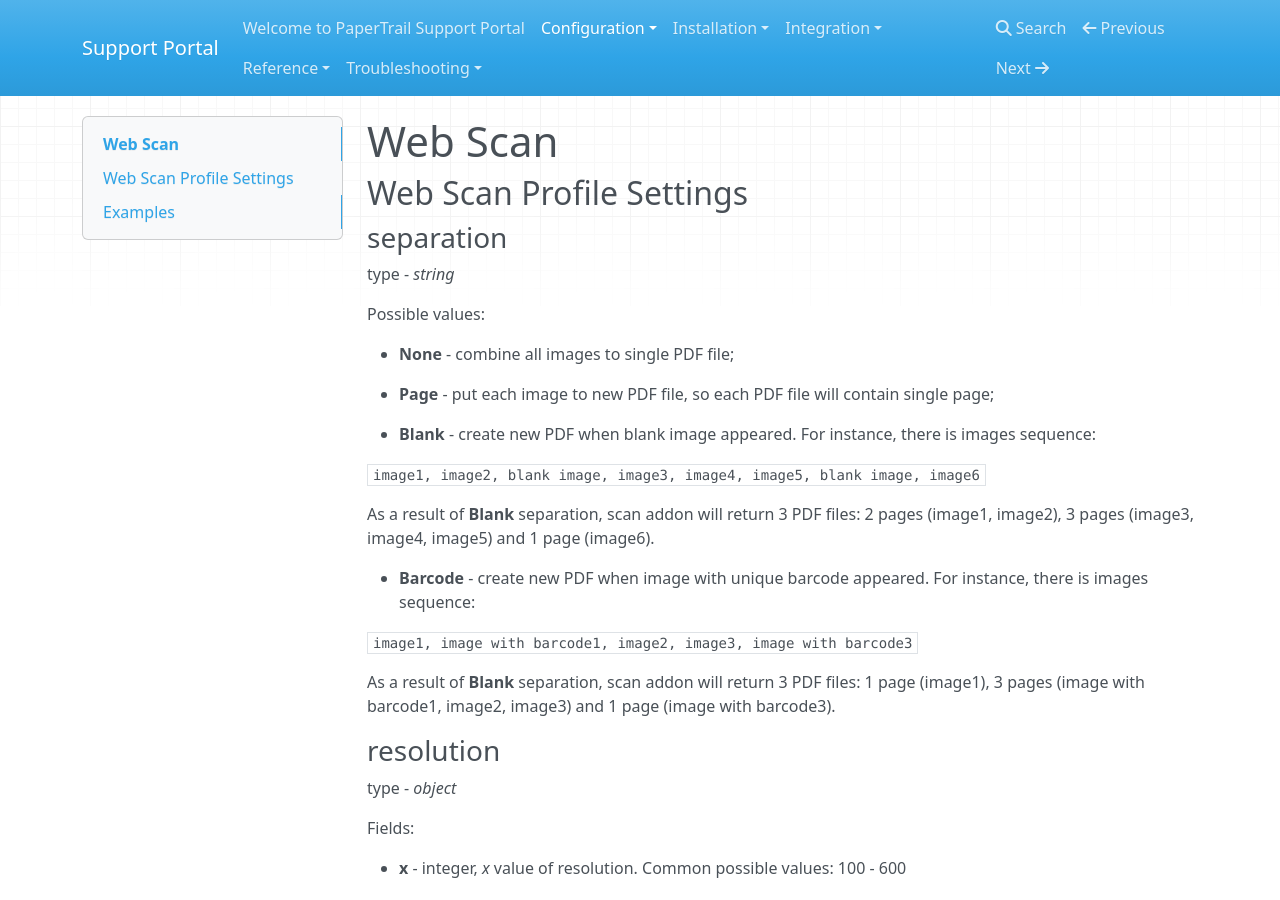
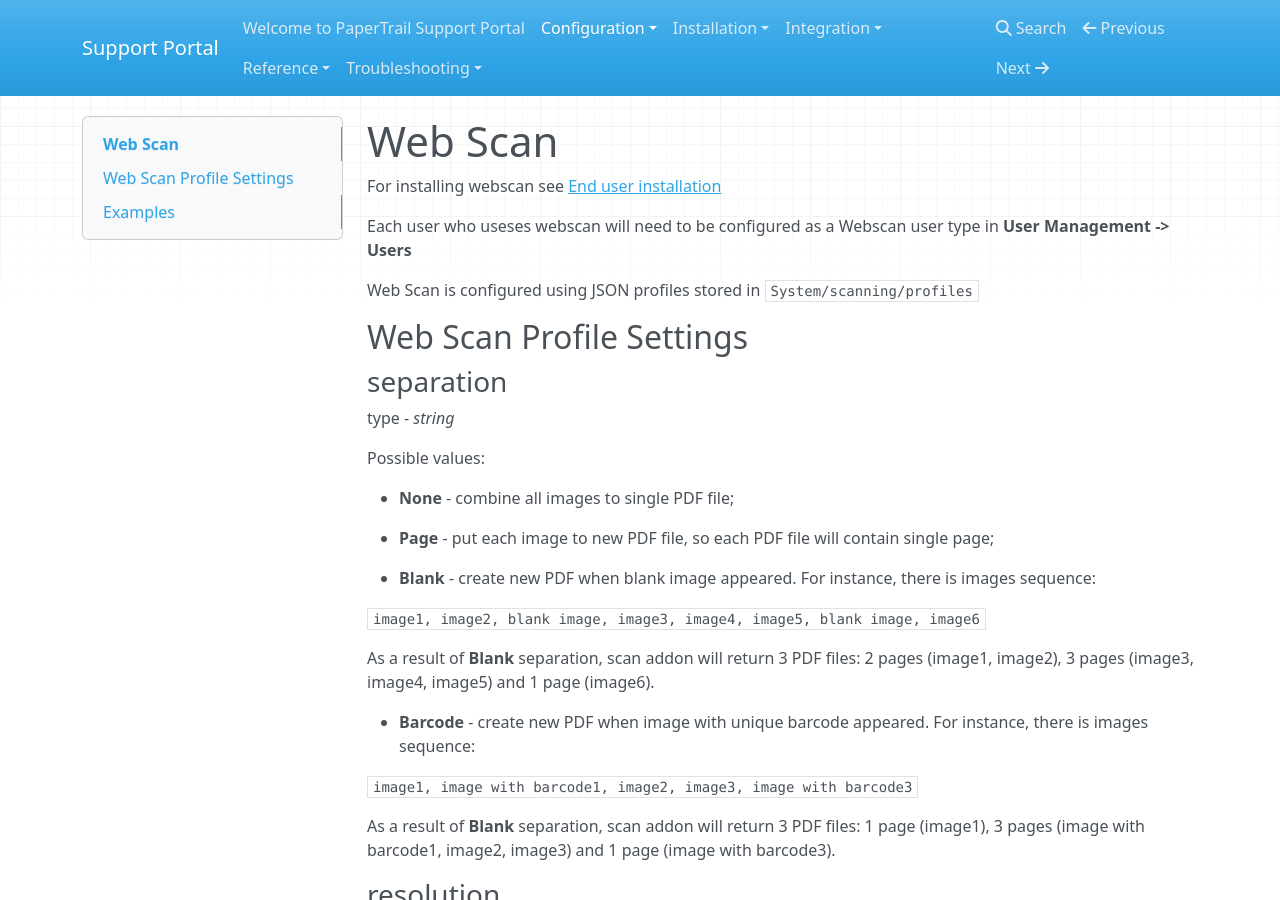
Before and after one commit to ryanegis/support-portal, an MkDocs documentation site: the page built from docs/Configuration/WebScan.md, in a window 1280 px wide and 900 px high. Built offline with MkDocs 1.6.1, drawn with Linux system fonts in a browser that asks for light colours; nearby versions of some CDN libraries; old or Windows-style settings are respelled for this version of MkDocs.

Commit message:
Update WebScan.md

```diff
--- a/docs/Configuration/WebScan.md
+++ b/docs/Configuration/WebScan.md
@@ -1,4 +1,12 @@
 # Web Scan
+
+For installing webscan see [End user installation](http://support.papertrail.co.za/Installation/end-user-installation/#web-scan)
+
+Each user who useses webscan will need to be configured as a Webscan user type in **User Management -> Users**
+
+Web Scan is configured using JSON profiles stored in `System/scanning/profiles`
+
+
 
 ## Web Scan Profile Settings
 
```
